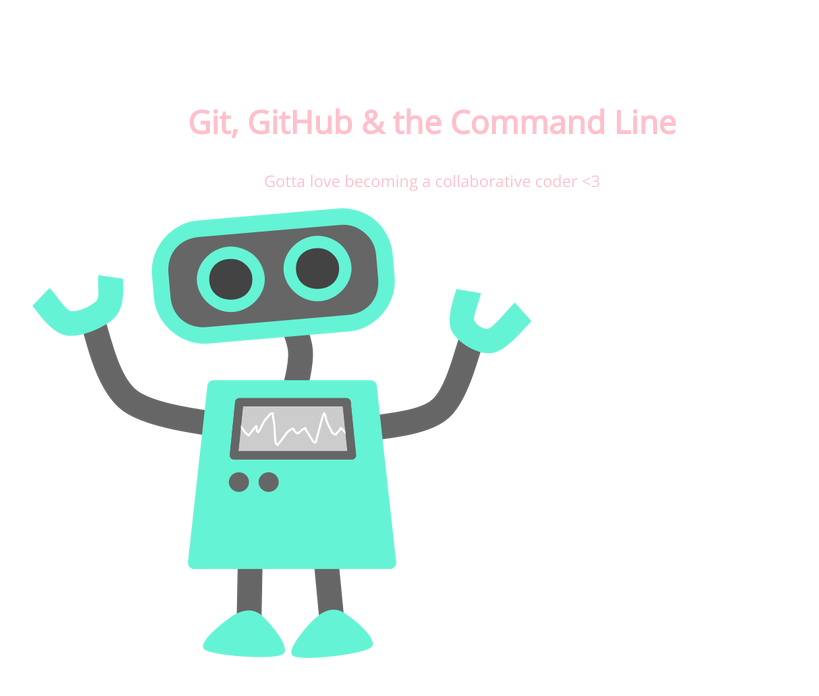
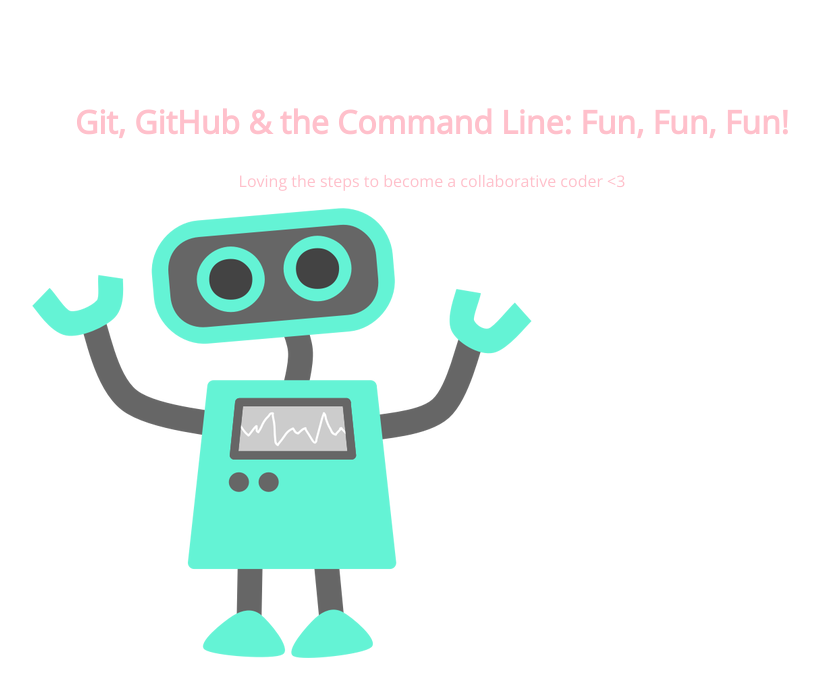
Before and after one commit to TinaDelli/105-project, a plain HTML site: page index.html in a window 1280 px wide. Shown: the whole page, without its empty margins (208-1027 px from the left). Drawn offline with nearby package versions, Linux system fonts and the light colour scheme.

Commit message:
modified

```diff
--- a/index.html
+++ b/index.html
@@ -8,8 +8,8 @@
 </head>
 <body>
 	<section>
-		<h1>Git, GitHub & the Command Line</h1>
-		<p>Gotta love becoming a collaborative coder <3</p>
+		<h1>Git, GitHub & the Command Line: Fun, Fun, Fun!</h1>
+		<p>Loving the steps to become a collaborative coder <3</p>
 		<img src="img/happy-blue-robot.png">
 	</section>
 </body>
```
